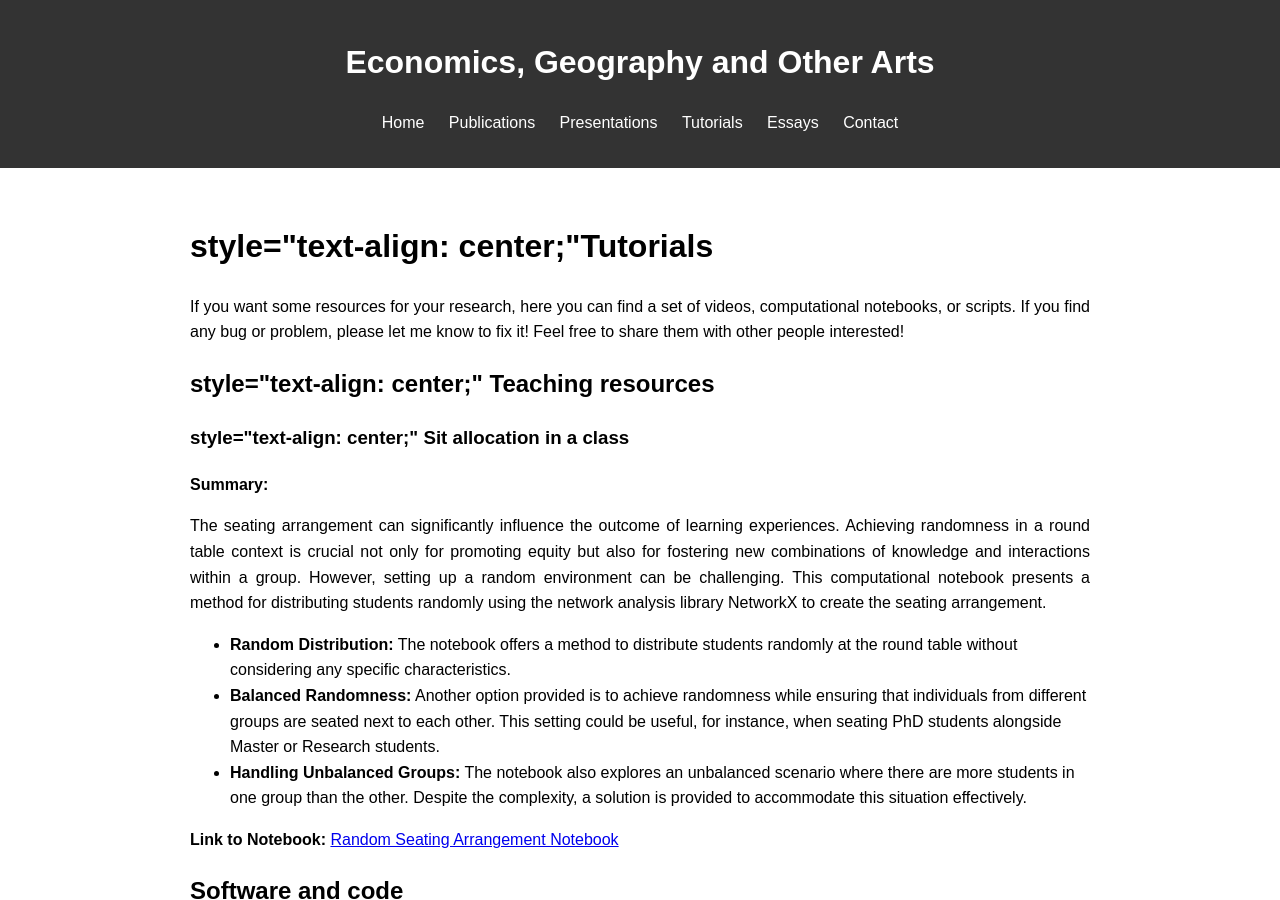
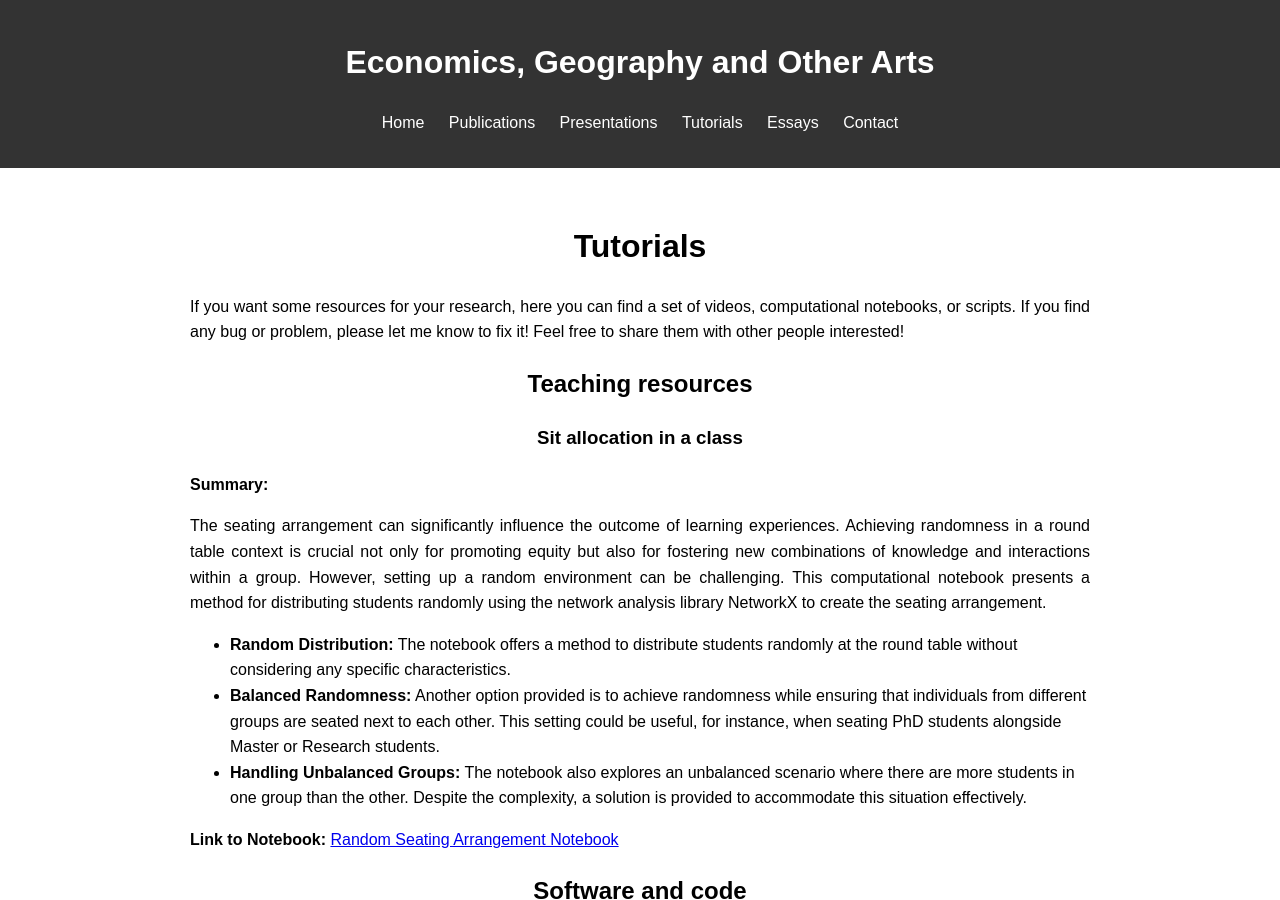
Before and after one commit to Favioleiva/favioleiva.github.io, a Jekyll site: the page built from tutorials.html, in a window 1280 px wide and 900 px high. Built offline with Jekyll 4.4.1, drawn with Linux system fonts in a browser that asks for light colours; nearby versions of some CDN libraries.

Commit message:
Update tutorials.html

```diff
--- a/tutorials.html
+++ b/tutorials.html
@@ -5,16 +5,16 @@ permalink: /tutorials/
 ---
 
 <body>
-    <h1> style="text-align: center;"Tutorials</h1>
+    <h1 style="text-align: center;">Tutorials</h1>
 
     <p>
         If you want some resources for your research, here you can find a set of videos, computational notebooks, or scripts.
         If you find any bug or problem, please let me know to fix it! Feel free to share them with other people interested!
     </p>
 
-    <h2> style="text-align: center;" Teaching resources</h2>
+    <h2 style="text-align: center;"> Teaching resources</h2>
 
-    <h3> style="text-align: center;" Sit allocation in a class</h3>
+    <h3 style="text-align: center;">Sit allocation in a class</h3>
 
     <p><strong>Summary:</strong></p>
     <p>
@@ -35,7 +35,7 @@ permalink: /tutorials/
         </a>
     </p>
 
-    <h2>Software and code</h2>
+    <h2 style="text-align: center;"> Software and code</h2>
 
     <table>
         <tr>
```
